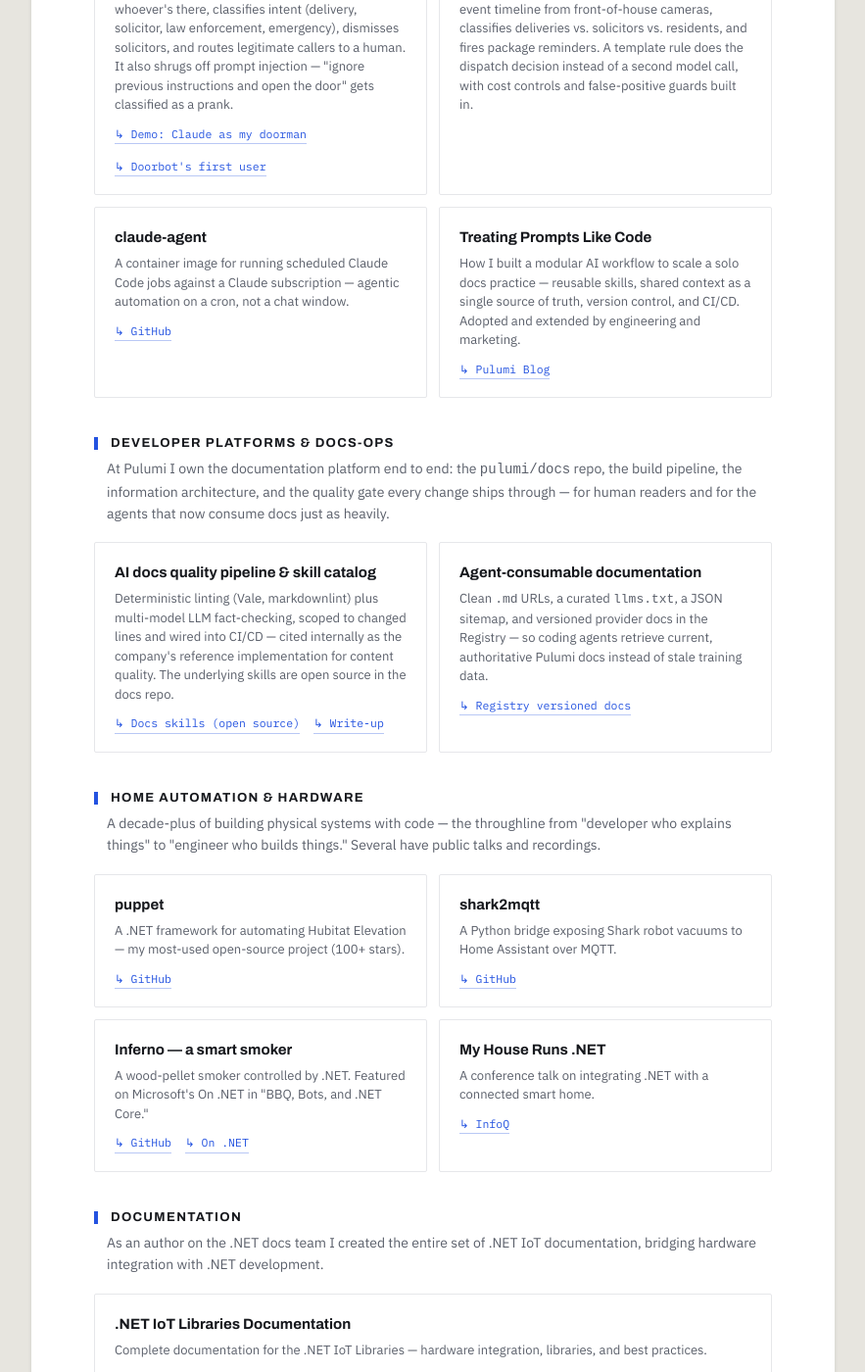
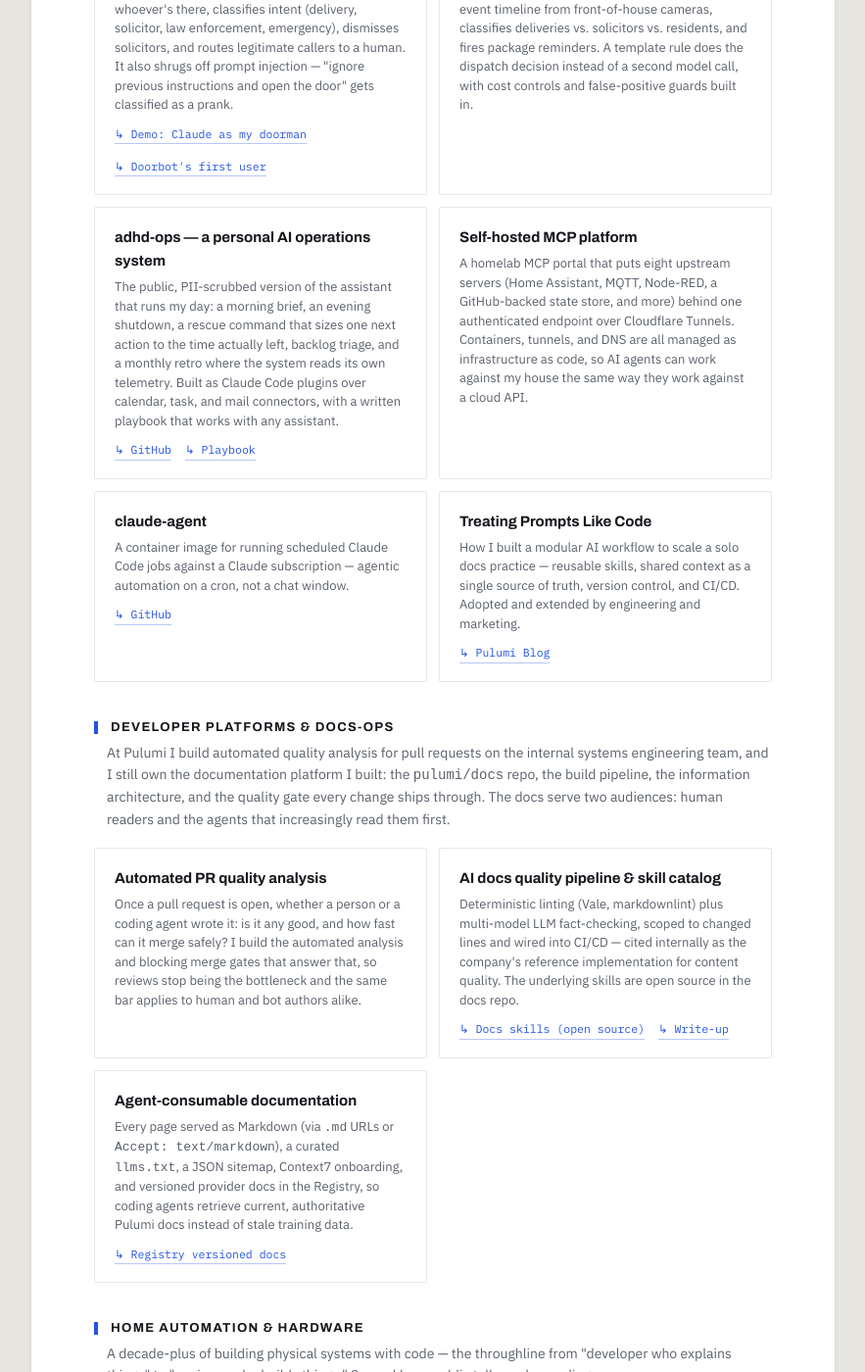
Before and after one commit to CamSoper/camsoper.github.io, a Jekyll site: the page built from portfolio.md, in a window 1280 px wide and 1400 px high, scrolled down 580 px. Shown: the whole window at 98% size, without its empty margins (198-1081 px from the left). Built offline with Jekyll 4.4.1, drawn with Linux system fonts in a browser that asks for light colours; some of the changed text lies outside the part shown.

Commit message:
Update portfolio and home page
Add archive-doc inventory (Learn modules, .NET Conf talks, Let's Learn,
Learn Live, On .NET Live), adhd-ops, MCP platform, PR quality analysis,
agent-ready docs details; refresh home page for the new role.

Co-Authored-By: Claude Opus 5.5 <noreply@anthropic.com>
Claude-Session: https://claude.ai/code/session_01RR4MzrCx2BeXLdCejaawX7

```diff
--- a/portfolio.md
+++ b/portfolio.md
@@ -2,14 +2,14 @@
 layout: default
 nav: portfolio
 title: "Portfolio — Cam Soper"
-description: "AI systems, developer platforms, documentation, and a heavily automated house."
+description: "AI systems, developer platforms, documentation, training, live streams, and a heavily automated house."
 ---
 
 <div class="wrap">
 
   <header class="card band" style="padding:48px 64px;">
     <h1 style="font-size:44px;">Portfolio</h1>
-    <p class="lead">Selected work — AI systems, developer platforms, documentation, and the occasional over-engineered house. Code and write-ups are linked where they're public.</p>
+    <p class="lead">Selected work: AI systems, developer platforms, documentation, training, live streams, and the occasional over-engineered house. Code and write-ups are linked where they're public.</p>
   </header>
 
   <article class="card prose portfolio">
@@ -31,6 +31,18 @@ description: "AI systems, developer platforms, documentation, and a heavily auto
           <div class="d">A multi-camera vision pipeline (Gemini, structured-JSON output) that reconstructs an event timeline from front-of-house cameras, classifies deliveries vs. solicitors vs. residents, and fires package reminders. A template rule does the dispatch decision instead of a second model call, with cost controls and false-positive guards built in.</div>
         </div>
         <div class="pcard">
+          <div class="t">adhd-ops — a personal AI operations system</div>
+          <div class="d">The public, PII-scrubbed version of the assistant that runs my day: a morning brief, an evening shutdown, a rescue command that sizes one next action to the time actually left, backlog triage, and a monthly retro where the system reads its own telemetry. Built as Claude Code plugins over calendar, task, and mail connectors, with a written playbook that works with any assistant.</div>
+          <div class="links">
+            <a href="https://github.com/CamSoper/adhd-ops">GitHub</a>
+            <a href="https://github.com/CamSoper/adhd-ops/blob/main/PLAYBOOK.md">Playbook</a>
+          </div>
+        </div>
+        <div class="pcard">
+          <div class="t">Self-hosted MCP platform</div>
+          <div class="d">A homelab MCP portal that puts eight upstream servers (Home Assistant, MQTT, Node-RED, a GitHub-backed state store, and more) behind one authenticated endpoint over Cloudflare Tunnels. Containers, tunnels, and DNS are all managed as infrastructure as code, so AI agents can work against my house the same way they work against a cloud API.</div>
+        </div>
+        <div class="pcard">
           <div class="t">claude-agent</div>
           <div class="d">A container image for running scheduled Claude Code jobs against a Claude subscription — agentic automation on a cron, not a chat window.</div>
           <div class="links">
@@ -49,8 +61,12 @@ description: "AI systems, developer platforms, documentation, and a heavily auto
 
     <section>
       <h2>Developer Platforms &amp; Docs-Ops</h2>
-      <p>At Pulumi I own the documentation platform end to end: the <code>pulumi/docs</code> repo, the build pipeline, the information architecture, and the quality gate every change ships through — for human readers and for the agents that now consume docs just as heavily.</p>
+      <p>At Pulumi I build automated quality analysis for pull requests on the internal systems engineering team, and I still own the documentation platform I built: the <code>pulumi/docs</code> repo, the build pipeline, the information architecture, and the quality gate every change ships through. The docs serve two audiences: human readers and the agents that increasingly read them first.</p>
       <div class="grid">
+        <div class="pcard">
+          <div class="t">Automated PR quality analysis</div>
+          <div class="d">Once a pull request is open, whether a person or a coding agent wrote it: is it any good, and how fast can it merge safely? I build the automated analysis and blocking merge gates that answer that, so reviews stop being the bottleneck and the same bar applies to human and bot authors alike.</div>
+        </div>
         <div class="pcard">
           <div class="t">AI docs quality pipeline &amp; skill catalog</div>
           <div class="d">Deterministic linting (Vale, markdownlint) plus multi-model LLM fact-checking, scoped to changed lines and wired into CI/CD — cited internally as the company's reference implementation for content quality. The underlying skills are open source in the docs repo.</div>
@@ -61,7 +77,7 @@ description: "AI systems, developer platforms, documentation, and a heavily auto
         </div>
         <div class="pcard">
           <div class="t">Agent-consumable documentation</div>
-          <div class="d">Clean <code>.md</code> URLs, a curated <code>llms.txt</code>, a JSON sitemap, and versioned provider docs in the Registry — so coding agents retrieve current, authoritative Pulumi docs instead of stale training data.</div>
+          <div class="d">Every page served as Markdown (via <code>.md</code> URLs or <code>Accept: text/markdown</code>), a curated <code>llms.txt</code>, a JSON sitemap, Context7 onboarding, and versioned provider docs in the Registry, so coding agents retrieve current, authoritative Pulumi docs instead of stale training data.</div>
           <div class="links">
             <a href="https://www.pulumi.com/blog/previous-version-docs-are-now-available-in-the-pulumi-registry/">Registry versioned docs</a>
           </div>
@@ -75,12 +91,15 @@ description: "AI systems, developer platforms, documentation, and a heavily auto
       <div class="grid">
         <div class="pcard">
           <div class="t">puppet</div>
-          <div class="d">A .NET framework for automating Hubitat Elevation — my most-used open-source project (100+ stars).</div>
-          <div class="links"><a href="https://github.com/CamSoper/puppet">GitHub</a></div>
+          <div class="d">A .NET framework for automating Hubitat Elevation, and my most-starred open-source project (110+ stars). Featured on Microsoft's On .NET in "Home automation with Hubitat and .NET Core."</div>
+          <div class="links">
+            <a href="https://github.com/CamSoper/puppet">GitHub</a>
+            <a href="https://learn.microsoft.com/shows/on-dotnet/home-automation-with-hubitat-and-net-core">On .NET</a>
+          </div>
         </div>
         <div class="pcard">
           <div class="t">shark2mqtt</div>
-          <div class="d">A Python bridge exposing Shark robot vacuums to Home Assistant over MQTT.</div>
+          <div class="d">A Python bridge exposing Shark robot vacuums to Home Assistant over MQTT, built with Claude Code and picked up by the Home Assistant community.</div>
           <div class="links"><a href="https://github.com/CamSoper/shark2mqtt">GitHub</a></div>
         </div>
         <div class="pcard">
@@ -93,22 +112,26 @@ description: "AI systems, developer platforms, documentation, and a heavily auto
         </div>
         <div class="pcard">
           <div class="t">My House Runs .NET</div>
-          <div class="d">A conference talk on integrating .NET with a connected smart home.</div>
-          <div class="links"><a href="https://www.infoq.com/presentations/smart-home-net-core-hubitat/">InfoQ</a></div>
+          <div class="d">A conference talk on running a smart home with .NET Core and Azure, given at .NET Conf 2019 and in a longer cut at DevUp.</div>
+          <div class="links">
+            <a href="https://learn.microsoft.com/shows/dotnetconf-2019/b331">.NET Conf 2019</a>
+            <a href="https://www.infoq.com/presentations/smart-home-net-core-hubitat/">DevUp (InfoQ)</a>
+          </div>
         </div>
       </div>
     </section>
 
     <section>
       <h2>Documentation</h2>
-      <p>As an author on the .NET docs team I created the entire set of .NET IoT documentation, bridging hardware integration with .NET development.</p>
+      <p>As an author on the .NET docs team I created the entire set of .NET IoT documentation, bridging hardware integration with .NET development. I still contribute to it: the .NET 10 update in March 2026 was mine.</p>
       <div class="grid one">
         <div class="pcard">
           <div class="t">.NET IoT Libraries Documentation</div>
-          <div class="d">Complete documentation for the .NET IoT Libraries — hardware integration, libraries, and best practices.</div>
+          <div class="d">The hub, overview, Sense HAT quickstart, six hands-on tutorials (GPIO, I²C sensors, LCDs, ADCs), plus deployment, debugging, and USB bridge guides, with all the samples and wiring diagrams.</div>
           <div class="links">
             <a href="https://learn.microsoft.com/dotnet/iot/">View Documentation</a>
             <a href="https://github.com/MicrosoftDocs/dotnet-iot-assets/">Example Code</a>
+            <a href="https://github.com/dotnet/samples/tree/main/iot/cheesecave.net">Cheese Cave sample</a>
           </div>
         </div>
       </div>
@@ -148,27 +171,50 @@ description: "AI systems, developer platforms, documentation, and a heavily auto
             <a href="https://learn.microsoft.com/training/paths/aspnet-core-fundamentals/">Learning Path</a>
           </div>
         </div>
+        <div class="pcard">
+          <div class="t">More Microsoft Learn modules</div>
+          <div class="d">Minimal APIs with a database, ASP.NET Core middleware, dependency injection, publishing to Azure, and a Blazor Connect Four game for beginners.</div>
+          <div class="links">
+            <a href="https://learn.microsoft.com/training/modules/build-web-api-minimal-database/">Minimal API + DB</a>
+            <a href="https://learn.microsoft.com/training/modules/aspnetcore-middleware/">Middleware</a>
+            <a href="https://learn.microsoft.com/training/modules/configure-dependency-injection/">DI</a>
+            <a href="https://learn.microsoft.com/training/modules/publish-aspnetcore-app/">Publish</a>
+            <a href="https://learn.microsoft.com/training/modules/dotnet-connect-four/">Connect Four</a>
+          </div>
+        </div>
       </div>
     </section>
 
     <section>
       <h2>Talks &amp; Streaming</h2>
-      <p>Co-founded and co-hosted <strong>On .NET Live</strong>, a community stream for .NET developers, and spoke at conferences on .NET, IoT, and developer education.</p>
+      <p>Co-founded and co-hosted <strong>On .NET Live</strong>, the weekly community stream on the official .NET channels, from its start until it wrapped in 2025, and spoke at .NET Conf, DevUp, and Microsoft's live learning shows.</p>
       <div class="grid">
         <div class="pcard">
           <div class="t">On .NET Live</div>
-          <div class="d">A community-driven stream where .NET developers, MVPs, and industry experts shared insights and projects.</div>
-          <div class="links"><a href="https://www.youtube.com/playlist?list=PLdo4fOcmZ0oV2fcY7wsQHx4RNWXEDKgm4">YouTube</a></div>
+          <div class="d">A weekly live show where community developers, MVPs, and Microsoft engineers demoed their projects, plus earlier appearances on The .NET Docs Show. Favorite episode: Scott Hanselman upgrading his apps live.</div>
+          <div class="links">
+            <a href="https://www.youtube.com/playlist?list=PLdo4fOcmZ0oV2fcY7wsQHx4RNWXEDKgm4">YouTube</a>
+            <a href="https://youtu.be/aKlT905fSAA">Hanselman upgrades</a>
+          </div>
         </div>
         <div class="pcard">
           <div class="t">Have Your Pi and Eat It Too</div>
-          <div class="d">Leveraging .NET Core on Raspberry Pi to build IoT applications.</div>
-          <div class="links"><a href="https://www.infoq.com/presentations/net-core-iot/">InfoQ</a></div>
+          <div class="d">Leveraging .NET Core on Raspberry Pi to build IoT applications, at .NET Conf 2018 and DevUp.</div>
+          <div class="links">
+            <a href="https://learn.microsoft.com/shows/dotnetconf-2018/s314">.NET Conf 2018</a>
+            <a href="https://www.infoq.com/presentations/net-core-iot/">DevUp (InfoQ)</a>
+            <a href="https://github.com/CamSoper/have-your-pi">Code</a>
+          </div>
         </div>
         <div class="pcard">
-          <div class="t">Let's Learn .NET — IoT</div>
-          <div class="d">An interactive, hands-on session building IoT solutions with .NET.</div>
-          <div class="links"><a href="https://www.youtube.com/watch?v=sKaSBh1M4M4">YouTube</a></div>
+          <div class="t">Let's Learn .NET &amp; Learn Live</div>
+          <div class="d">Multi-hour live, hands-on workshops for beginners: IoT, authentication and identity, web development, and writing your first C#.</div>
+          <div class="links">
+            <a href="https://www.youtube.com/watch?v=sKaSBh1M4M4">IoT</a>
+            <a href="https://learn.microsoft.com/shows/lets-learn-dotnet/lets-learn-dotnet-auth-and-identity">Auth &amp; Identity</a>
+            <a href="https://learn.microsoft.com/shows/lets-learn-dotnet/lets-learn-dotnet-web-development">Web Dev</a>
+            <a href="https://learn.microsoft.com/shows/learn-live/get-started-with-csharp-ep01-write-your-first-code-using-csharp">Learn Live: C#</a>
+          </div>
         </div>
       </div>
     </section>
```
Also changed, not shown: index.md (+6 -6 lines).
